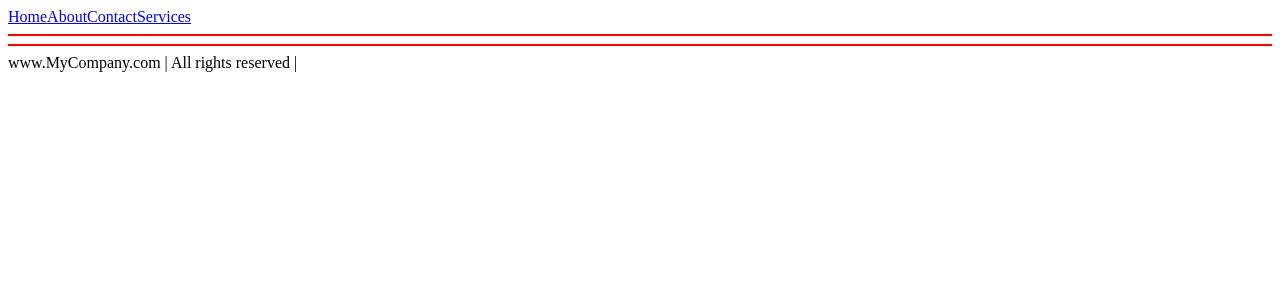
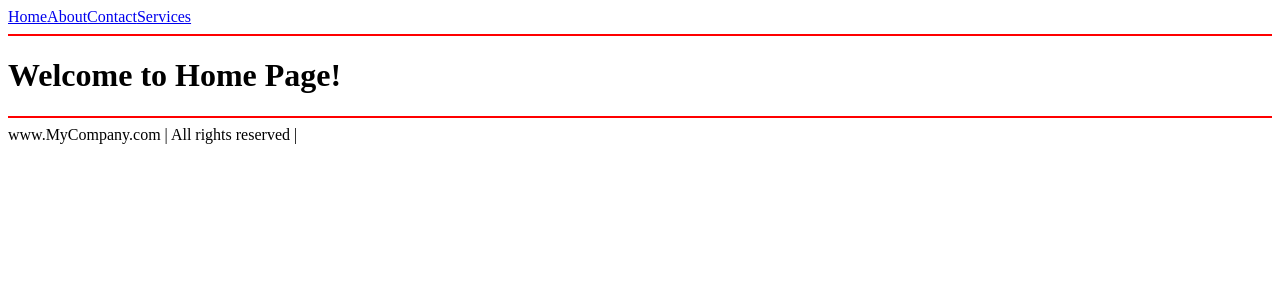
Before and after one commit to Ananya737/First-React-Repo, a React (Vite) app in the folder FirstReactProject/: page / in a window 1280 px wide. Shown: the top 300 px of the page. Built offline with nearby package versions, Linux system fonts and the light colour scheme.

Commit message:
Navigation with Error page

```diff
--- a/FirstReactProject/src/App.jsx
+++ b/FirstReactProject/src/App.jsx
@@ -4,6 +4,9 @@ import Home from "./Home";
 import About from "./About";
 import Contact from "./Contact";
 import Services from "./Services";
+import Error from "./Error";
+
+
 
 const App=()=>{
 return(
@@ -11,10 +14,12 @@ return(
 <BrowserRouter>
 <Routes>
   <Route path="/" element={<Layout/>}>
+  <Route index element={<Home/>}/>
   <Route path="home" element={<Home/>}/>
   <Route path="about" element={<About/>}/>
   <Route path="contact" element={<Contact/>}/>
   <Route path="services" element={<Services/>}/>
+  <Route path="*" element={<Error/>}/>
 
 
   </Route>
--- /dev/null
+++ b/FirstReactProject/src/Error.jsx
@@ -0,0 +1,8 @@
+const Error=()=>{
+    return(
+        <>
+        <h1>Error 404 : Page not found.</h1>
+        </>
+    )
+}
+export default Error;
```
